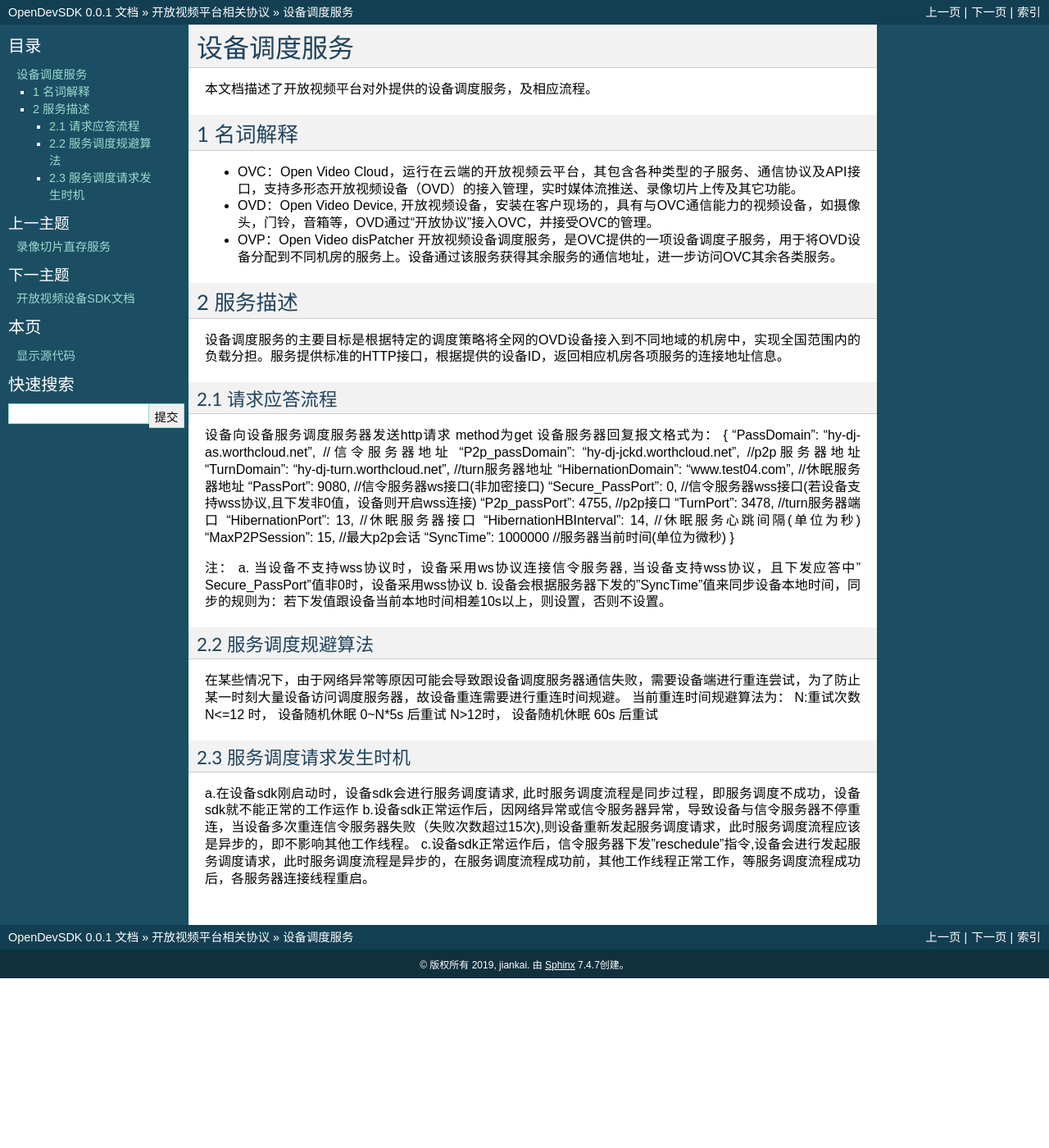
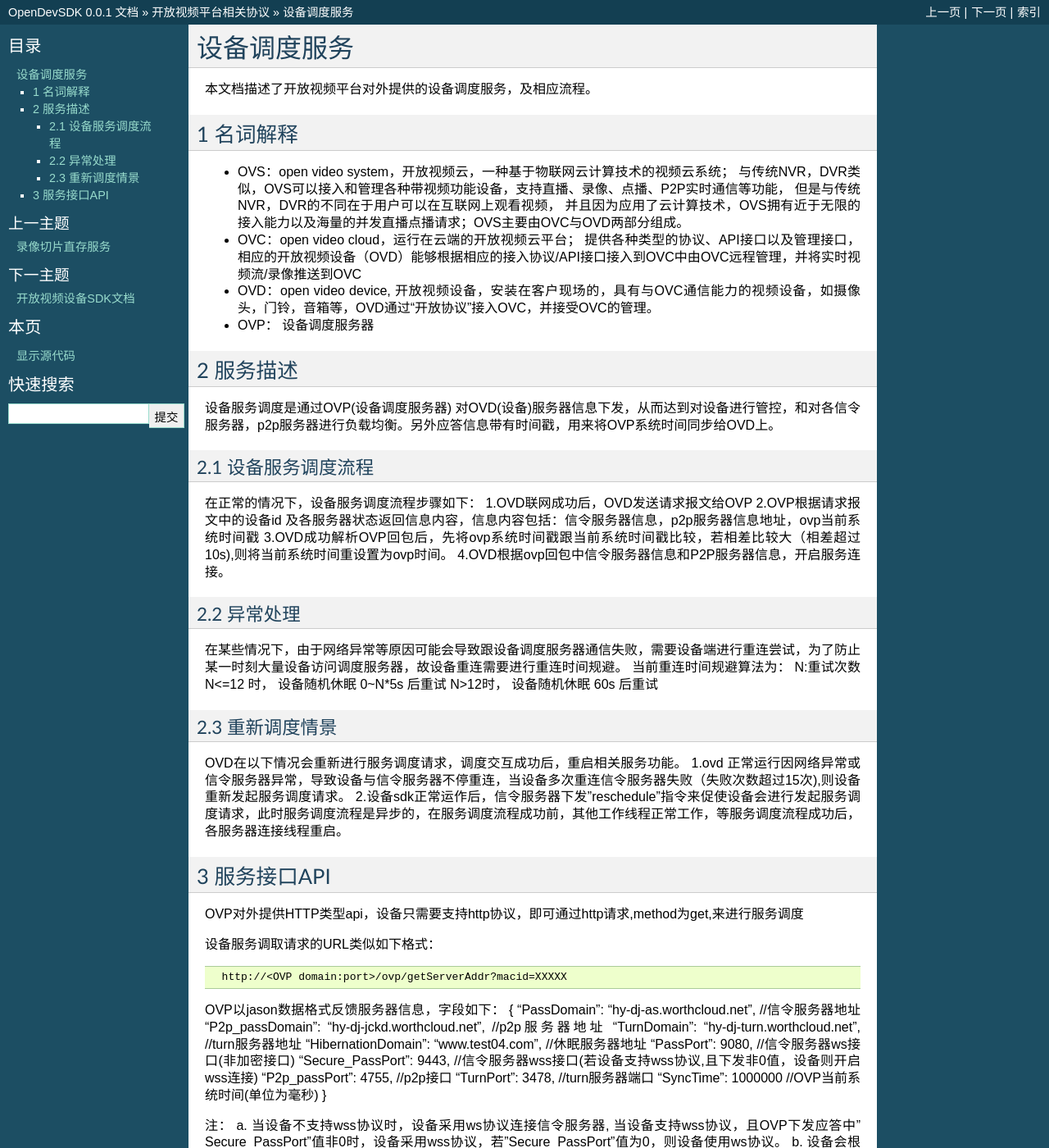
Before and after one commit to jamken/open_dev_sdk, a Sphinx documentation site: the page built from docs/dev_dispatcher.md, in a window 1280 px wide and 1400 px high. Shown: the whole window at 82% size. Built offline with Sphinx 7.4.7, drawn with Linux system fonts in a browser that asks for light colours; some of the changed text lies outside the part shown.

Commit message:
[wangjianjian]: 更新设备调度服务文档

````diff
--- a/docs/dev_dispatcher.md
+++ b/docs/dev_dispatcher.md
@@ -4,41 +4,31 @@
 
 ## 1 名词解释
 
-- OVC：Open Video Cloud，运行在云端的开放视频云平台，其包含各种类型的子服务、通信协议及API接口，支持多形态开放视频设备（OVD）的接入管理，实时媒体流推送、录像切片上传及其它功能。
+- OVS：open video system，开放视频云，一种基于物联网云计算技术的视频云系统；
+  与传统NVR，DVR类似，OVS可以接入和管理各种带视频功能设备，支持直播、录像、点播、P2P实时通信等功能，
+  但是与传统NVR，DVR的不同在于用户可以在互联网上观看视频，
+  并且因为应用了云计算技术，OVS拥有近于无限的接入能力以及海量的并发直播点播请求；OVS主要由OVC与OVD两部分组成。
 
-- OVD：Open Video Device, 开放视频设备，安装在客户现场的，具有与OVC通信能力的视频设备，如摄像头，门铃，音箱等，OVD通过“开放协议”接入OVC，并接受OVC的管理。
+- OVC：open video cloud，运行在云端的开放视频云平台；
+  提供各种类型的协议、API接口以及管理接口，相应的开放视频设备（OVD）能够根据相应的接入协议/API接口接入到OVC中由OVC远程管理，并将实时视频流/录像推送到OVC
 
-- OVP：Open Video disPatcher 开放视频设备调度服务，是OVC提供的一项设备调度子服务，用于将OVD设备分配到不同机房的服务上。设备通过该服务获得其余服务的通信地址，进一步访问OVC其余各类服务。
+- OVD：open video device, 开放视频设备，安装在客户现场的，具有与OVC通信能力的视频设备，如摄像头，门铃，音箱等，OVD通过“开放协议”接入OVC，并接受OVC的管理。
+
+- OVP： 设备调度服务器
+
 
 ## 2 服务描述
 
-设备调度服务的主要目标是根据特定的调度策略将全网的OVD设备接入到不同地域的机房中，实现全国范围内的负载分担。服务提供标准的HTTP接口，根据提供的设备ID，返回相应机房各项服务的连接地址信息。
+设备服务调度是通过OVP(设备调度服务器) 对OVD(设备)服务器信息下发，从而达到对设备进行管控，和对各信令服务器，p2p服务器进行负载均衡。另外应答信息带有时间戳，用来将OVP系统时间同步给OVD上。
 
-### 2.1 请求应答流程
+### 2.1 设备服务调度流程
+在正常的情况下，设备服务调度流程步骤如下：
+1.OVD联网成功后，OVD发送请求报文给OVP
+2.OVP根据请求报文中的设备id 及各服务器状态返回信息内容，信息内容包括：信令服务器信息，p2p服务器信息地址，ovp当前系统时间戳
+3.OVD成功解析OVP回包后，先将ovp系统时间戳跟当前系统时间戳比较，若相差比较大（相差超过10s),则将当前系统时间重设置为ovp时间。
+4.OVD根据ovp回包中信令服务器信息和P2P服务器信息，开启服务连接。
 
-设备向设备服务调度服务器发送http请求 method为get
-设备服务器回复报文格式为：
-{
-	"PassDomain": "hy-dj-as.worthcloud.net",                      //信令服务器地址
-	"P2p_passDomain": "hy-dj-jckd.worthcloud.net",                //p2p服务器地址
-	"TurnDomain": "hy-dj-turn.worthcloud.net",                    //turn服务器地址
-	"HibernationDomain": "www.test04.com",                        //休眠服务器地址
-	"PassPort": 9080,                                             //信令服务器ws接口(非加密接口)
-	"Secure_PassPort": 0,                                         //信令服务器wss接口(若设备支持wss协议,且下发非0值，设备则开启wss连接)
-	"P2p_passPort": 4755,                                         //p2p接口
-	"TurnPort": 3478,                                             //turn服务器端口
-	"HibernationPort": 13,                                        //休眠服务器接口
-	"HibernationHBInterval": 14,                                  //休眠服务心跳间隔(单位为秒)
-	"MaxP2PSession": 15,                                          //最大p2p会话
-	"SyncTime": 1000000                                           //服务器当前时间(单位为微秒)
-}
-
-
-注：
-    a. 当设备不支持wss协议时，设备采用ws协议连接信令服务器, 当设备支持wss协议，且下发应答中"Secure_PassPort"值非0时，设备采用wss协议
-	b. 设备会根据服务器下发的"SyncTime"值来同步设备本地时间，同步的规则为：若下发值跟设备当前本地时间相差10s以上，则设置，否则不设置。
-
-### 2.2 服务调度规避算法
+### 2.2 异常处理
 
 在某些情况下，由于网络异常等原因可能会导致跟设备调度服务器通信失败，需要设备端进行重连尝试，为了防止某一时刻大量设备访问调度服务器，故设备重连需要进行重连时间规避。
 当前重连时间规避算法为：
@@ -46,8 +36,35 @@ N:重试次数
 N<=12 时， 设备随机休眠 0~N*5s  后重试
 N>12时， 设备随机休眠 60s 后重试
 
-### 2.3 服务调度请求发生时机
+### 2.3 重新调度情景
+OVD在以下情况会重新进行服务调度请求，调度交互成功后，重启相关服务功能。
+1.ovd 正常运行因网络异常或信令服务器异常，导致设备与信令服务器不停重连，当设备多次重连信令服务器失败（失败次数超过15次),则设备重新发起服务调度请求。
+2.设备sdk正常运作后，信令服务器下发"reschedule"指令来促使设备会进行发起服务调度请求，此时服务调度流程是异步的，在服务调度流程成功前，其他工作线程正常工作，等服务调度流程成功后，各服务器连接线程重启。
 
-a.在设备sdk刚启动时，设备sdk会进行服务调度请求, 此时服务调度流程是同步过程，即服务调度不成功，设备sdk就不能正常的工作运作
-b.设备sdk正常运作后，因网络异常或信令服务器异常，导致设备与信令服务器不停重连，当设备多次重连信令服务器失败（失败次数超过15次),则设备重新发起服务调度请求，此时服务调度流程应该是异步的，即不影响其他工作线程。
-c.设备sdk正常运作后，信令服务器下发"reschedule"指令,设备会进行发起服务调度请求，此时服务调度流程是异步的，在服务调度流程成功前，其他工作线程正常工作，等服务调度流程成功后，各服务器连接线程重启。
+## 3 服务接口API
+
+OVP对外提供HTTP类型api，设备只需要支持http协议，即可通过http请求,method为get,来进行服务调度
+
+设备服务调取请求的URL类似如下格式：
+
+```
+  http://<OVP domain:port>/ovp/getServerAddr?macid=XXXXX
+```
+
+OVP以jason数据格式反馈服务器信息，字段如下：
+{
+	"PassDomain": "hy-dj-as.worthcloud.net",                      //信令服务器地址
+	"P2p_passDomain": "hy-dj-jckd.worthcloud.net",                //p2p服务器地址
+	"TurnDomain": "hy-dj-turn.worthcloud.net",                    //turn服务器地址
+	"HibernationDomain": "www.test04.com",                        //休眠服务器地址
+	"PassPort": 9080,                                             //信令服务器ws接口(非加密接口)
+	"Secure_PassPort": 9443,                                      //信令服务器wss接口(若设备支持wss协议,且下发非0值，设备则开启wss连接)
+	"P2p_passPort": 4755,                                         //p2p接口
+	"TurnPort": 3478,                                             //turn服务器端口
+	"SyncTime": 1000000                                           //OVP当前系统时间(单位为毫秒)
+}
+
+
+注：
+    a. 当设备不支持wss协议时，设备采用ws协议连接信令服务器, 当设备支持wss协议，且OVP下发应答中"Secure_PassPort"值非0时，设备采用wss协议，若"Secure_PassPort”值为0，则设备使用ws协议。
+	b. 设备会根据服务器下发的"SyncTime"值来同步设备本地时间，同步的规则为：若下发值跟设备当前本地时间相差10s以上，则设置，否则不设置。
````
